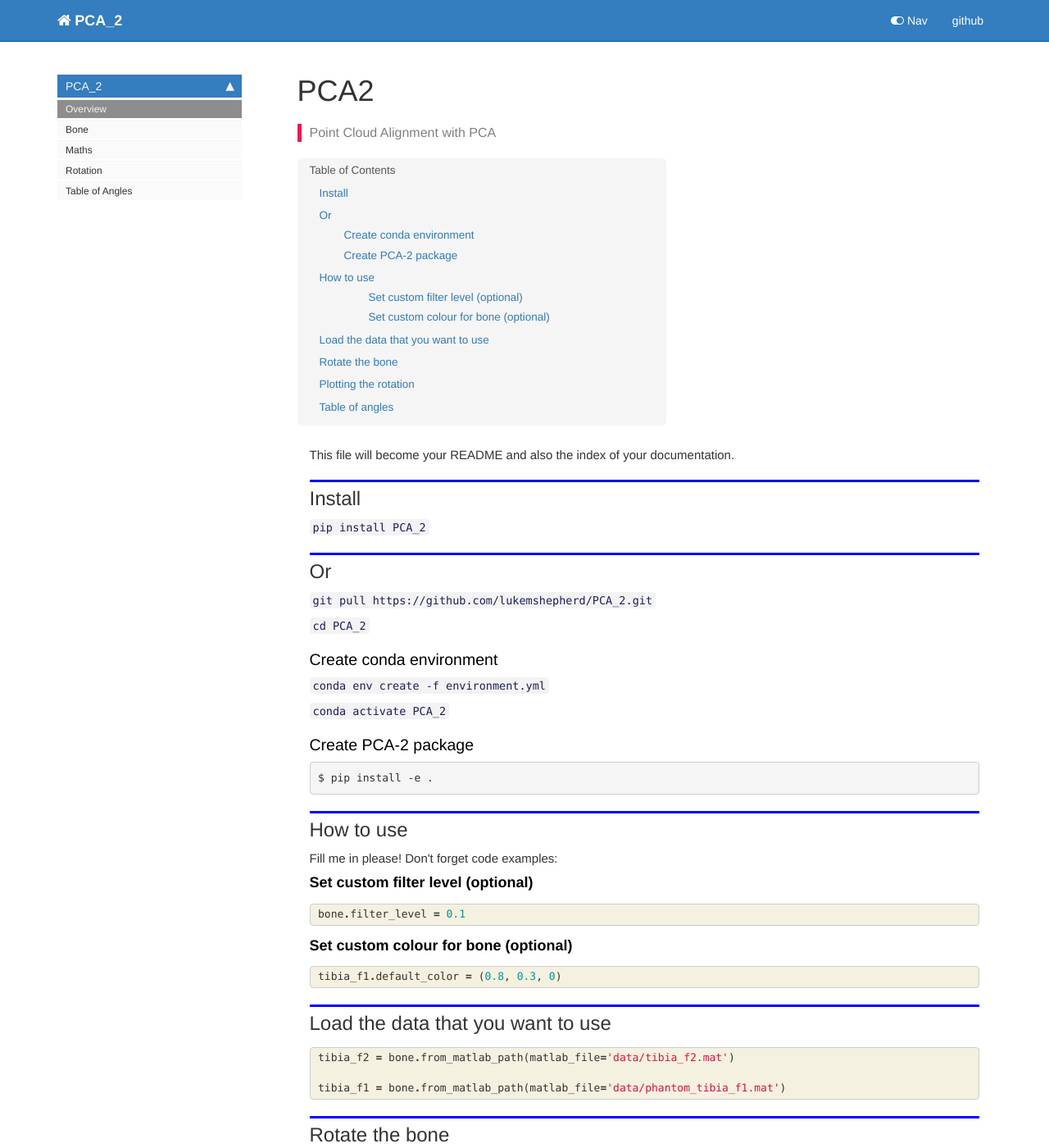
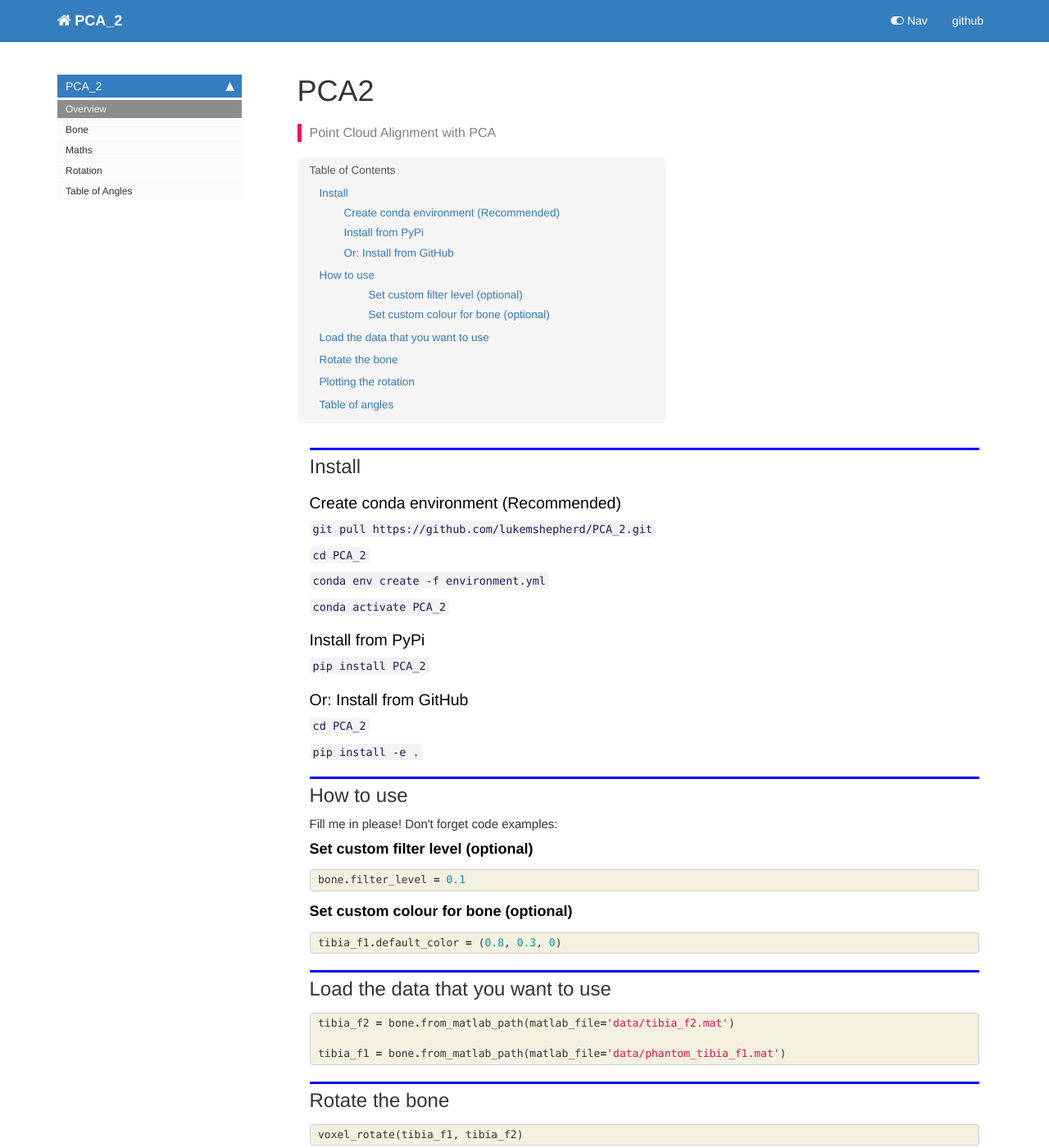
Before and after one commit to lukemshepherd/PCA2, a Jekyll site: the page built from docs/index.html, in a window 1280 px wide and 1400 px high. Shown: the whole window at 82% size. Built offline with Jekyll 4.4.1, drawn with Linux system fonts in a browser that asks for light colours; nearby versions of some CDN libraries; comment, search, counter and statistics services are not loaded.

Commit message:
updated index

```diff
--- a/docs/index.html
+++ b/docs/index.html
@@ -30,14 +30,29 @@ nb_path: "index.ipynb"
 
 <div class="cell border-box-sizing text_cell rendered"><div class="inner_cell">
 <div class="text_cell_render border-box-sizing rendered_html">
-<p>This file will become your README and also the index of your documentation.</p>
+<h2 id="Install">Install<a class="anchor-link" href="#Install"> </a></h2>
+</div>
+</div>
+</div>
+<div class="cell border-box-sizing text_cell rendered"><div class="inner_cell">
+<div class="text_cell_render border-box-sizing rendered_html">
+<h3 id="Create-conda-environment-(Recommended)">Create conda environment (Recommended)<a class="anchor-link" href="#Create-conda-environment-(Recommended)"> </a></h3>
+</div>
+</div>
+</div>
+<div class="cell border-box-sizing text_cell rendered"><div class="inner_cell">
+<div class="text_cell_render border-box-sizing rendered_html">
+<p><code>git pull https://github.com/lukemshepherd/PCA_2.git</code></p>
+<p><code>cd PCA_2</code></p>
+<p><code>conda env create -f environment.yml</code></p>
+<p><code>conda activate PCA_2</code></p>
 
 </div>
 </div>
 </div>
 <div class="cell border-box-sizing text_cell rendered"><div class="inner_cell">
 <div class="text_cell_render border-box-sizing rendered_html">
-<h2 id="Install">Install<a class="anchor-link" href="#Install"> </a></h2>
+<h3 id="Install-from-PyPi">Install from PyPi<a class="anchor-link" href="#Install-from-PyPi"> </a></h3>
 </div>
 </div>
 </div>
@@ -50,42 +65,14 @@ nb_path: "index.ipynb"
 </div>
 <div class="cell border-box-sizing text_cell rendered"><div class="inner_cell">
 <div class="text_cell_render border-box-sizing rendered_html">
-<h2 id="Or">Or<a class="anchor-link" href="#Or"> </a></h2>
+<h3 id="Or:-Install-from-GitHub">Or: Install from GitHub<a class="anchor-link" href="#Or:-Install-from-GitHub"> </a></h3>
 </div>
 </div>
 </div>
 <div class="cell border-box-sizing text_cell rendered"><div class="inner_cell">
 <div class="text_cell_render border-box-sizing rendered_html">
-<p><code>git pull https://github.com/lukemshepherd/PCA_2.git</code></p>
 <p><code>cd PCA_2</code></p>
-
-</div>
-</div>
-</div>
-<div class="cell border-box-sizing text_cell rendered"><div class="inner_cell">
-<div class="text_cell_render border-box-sizing rendered_html">
-<h3 id="Create-conda-environment">Create conda environment<a class="anchor-link" href="#Create-conda-environment"> </a></h3>
-</div>
-</div>
-</div>
-<div class="cell border-box-sizing text_cell rendered"><div class="inner_cell">
-<div class="text_cell_render border-box-sizing rendered_html">
-<p><code>conda env create -f environment.yml</code></p>
-<p><code>conda activate PCA_2</code></p>
-
-</div>
-</div>
-</div>
-<div class="cell border-box-sizing text_cell rendered"><div class="inner_cell">
-<div class="text_cell_render border-box-sizing rendered_html">
-<h3 id="Create-PCA-2-package">Create PCA-2 package<a class="anchor-link" href="#Create-PCA-2-package"> </a></h3>
-</div>
-</div>
-</div>
-<div class="cell border-box-sizing text_cell rendered"><div class="inner_cell">
-<div class="text_cell_render border-box-sizing rendered_html">
-
-<pre><code>$ pip install -e .</code></pre>
+<p><code>pip install -e .</code></p>
 
 </div>
 </div>
```
Also changed, not shown: README.md, 1 other file.
